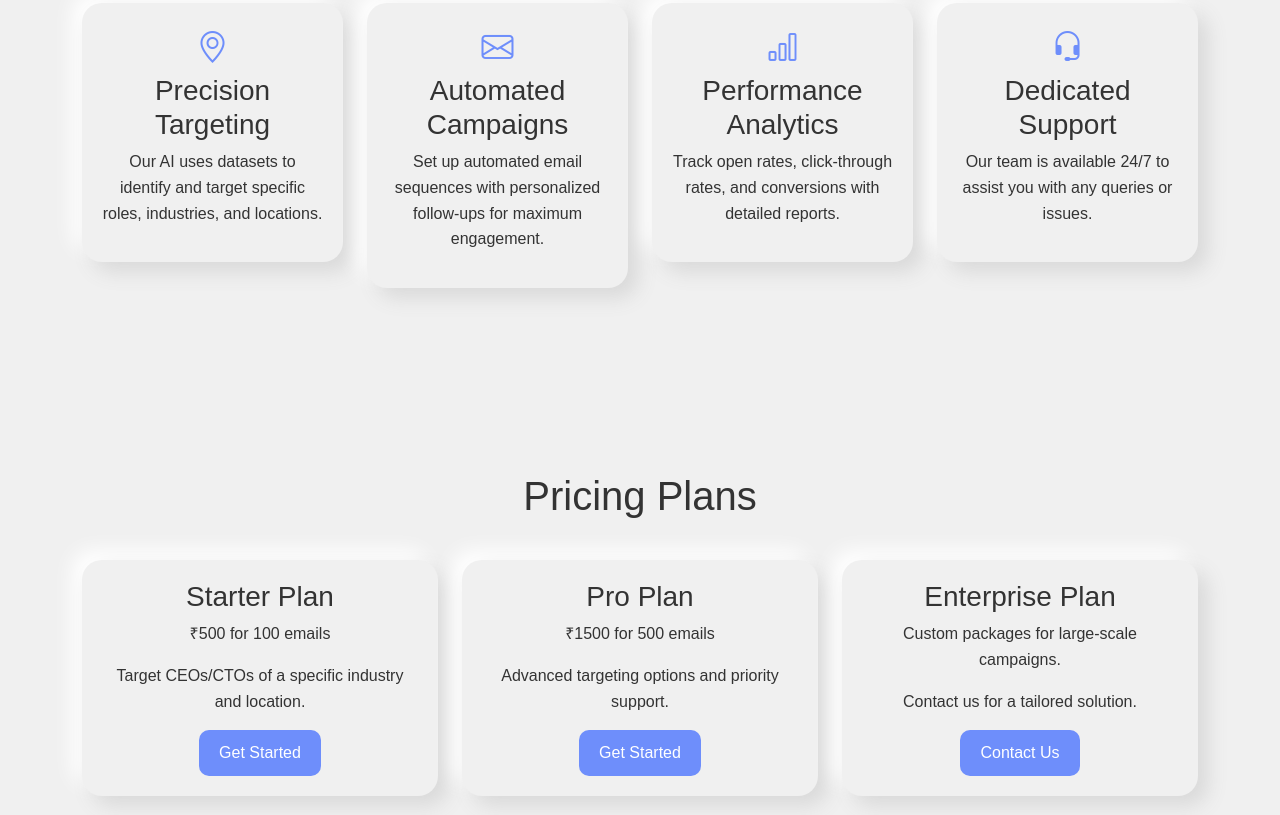
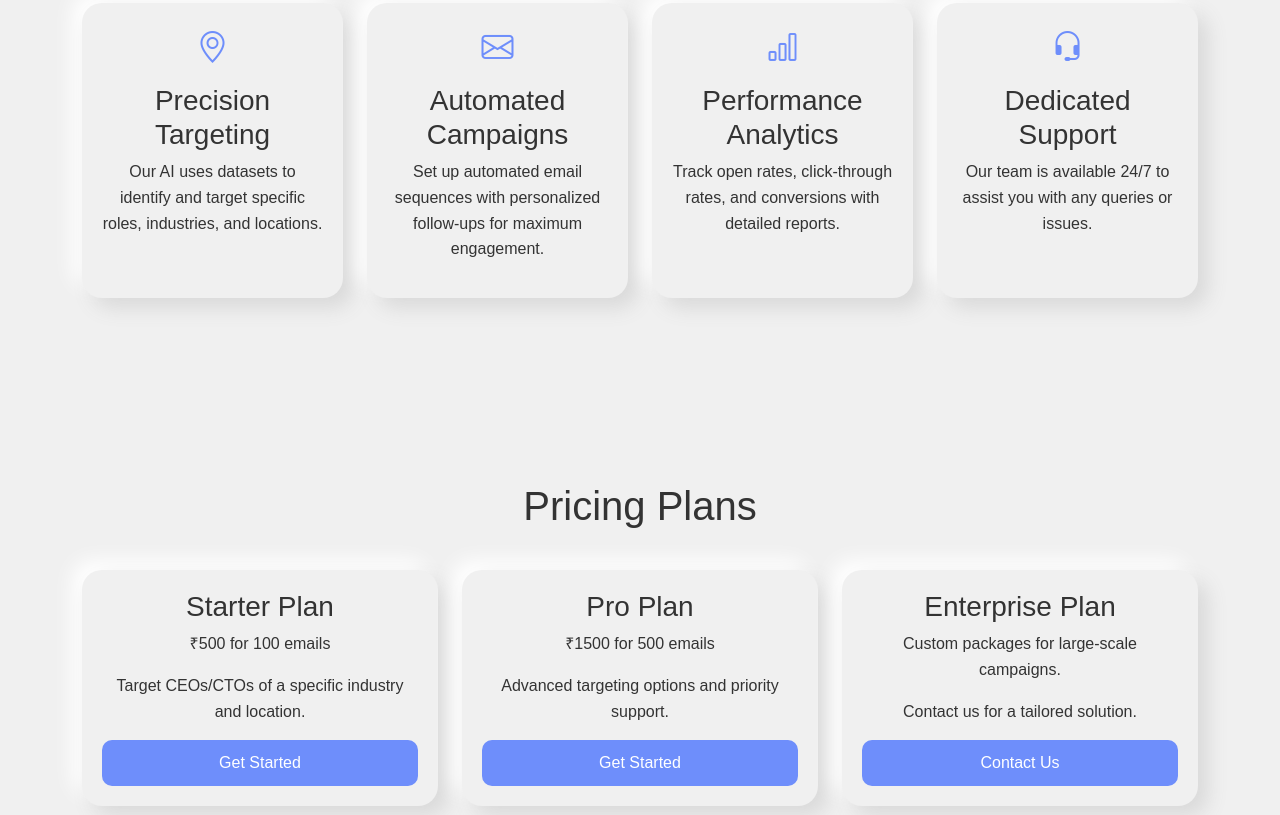
Before and after one commit to Tejaso7/AI-MAILS, a plain HTML site: page index.html in a window 1280 px wide. Shown: the part 965-1780 px from the top of the page. Drawn offline with nearby package versions, Linux system fonts and the light colour scheme.

Commit message:
Update index.html

```diff
--- a/index.html
+++ b/index.html
@@ -223,62 +223,63 @@
 <section id="features" class="container">
   <h2>Key Features</h2>
   <div class="row">
-      <div class="col-md-3 mb-4">
-        <div class="feature-card neumorphism">
+    <div class="col-md-3 mb-4 d-flex">
+      <div class="feature-card neumorphism flex-fill d-flex flex-column">
         <i class="bi bi-geo-alt icon"></i>
         <h3>Precision Targeting</h3>
-          <p>Our AI uses datasets to identify and target specific roles, industries, and locations.</p>
+        <p class="flex-grow-1">Our AI uses datasets to identify and target specific roles, industries, and locations.</p>
       </div>
     </div>
-      <div class="col-md-3 mb-4">
-        <div class="feature-card neumorphism">
+    <div class="col-md-3 mb-4 d-flex">
+      <div class="feature-card neumorphism flex-fill d-flex flex-column">
         <i class="bi bi-envelope icon"></i>
         <h3>Automated Campaigns</h3>
-          <p>Set up automated email sequences with personalized follow-ups for maximum engagement.</p>
+        <p class="flex-grow-1">Set up automated email sequences with personalized follow-ups for maximum engagement.</p>
       </div>
     </div>
-      <div class="col-md-3 mb-4">
-        <div class="feature-card neumorphism">
+    <div class="col-md-3 mb-4 d-flex">
+      <div class="feature-card neumorphism flex-fill d-flex flex-column">
         <i class="bi bi-bar-chart icon"></i>
         <h3>Performance Analytics</h3>
-          <p>Track open rates, click-through rates, and conversions with detailed reports.</p>
+        <p class="flex-grow-1">Track open rates, click-through rates, and conversions with detailed reports.</p>
       </div>
     </div>
-      <div class="col-md-3 mb-4">
-        <div class="feature-card neumorphism">
+    <div class="col-md-3 mb-4 d-flex">
+      <div class="feature-card neumorphism flex-fill d-flex flex-column">
         <i class="bi bi-headset icon"></i>
         <h3>Dedicated Support</h3>
-          <p>Our team is available 24/7 to assist you with any queries or issues.</p>
+        <p class="flex-grow-1">Our team is available 24/7 to assist you with any queries or issues.</p>
       </div>
     </div>
   </div>
 </section>
 
+
   <!-- Pricing Section -->
 <section id="pricing" class="container">
   <h2>Pricing Plans</h2>
   <div class="row">
-      <div class="col-md-4 mb-4">
-        <div class="pricing-card neumorphism">
+    <div class="col-md-4 mb-4 d-flex">
+      <div class="pricing-card neumorphism flex-fill d-flex flex-column">
         <h3>Starter Plan</h3>
         <p>₹500 for 100 emails</p>
-          <p>Target CEOs/CTOs of a specific industry and location.</p>
+        <p class="flex-grow-1">Target CEOs/CTOs of a specific industry and location.</p>
         <a href="#" class="cta-button">Get Started</a>
       </div>
     </div>
-      <div class="col-md-4 mb-4">
-        <div class="pricing-card neumorphism">
+    <div class="col-md-4 mb-4 d-flex">
+      <div class="pricing-card neumorphism flex-fill d-flex flex-column">
         <h3>Pro Plan</h3>
         <p>₹1500 for 500 emails</p>
-          <p>Advanced targeting options and priority support.</p>
+        <p class="flex-grow-1">Advanced targeting options and priority support.</p>
         <a href="#" class="cta-button">Get Started</a>
       </div>
     </div>
-      <div class="col-md-4 mb-4">
-        <div class="pricing-card neumorphism">
+    <div class="col-md-4 mb-4 d-flex">
+      <div class="pricing-card neumorphism flex-fill d-flex flex-column">
         <h3>Enterprise Plan</h3>
         <p>Custom packages for large-scale campaigns.</p>
-          <p>Contact us for a tailored solution.</p>
+        <p class="flex-grow-1">Contact us for a tailored solution.</p>
         <a href="contact.html" class="cta-button">Contact Us</a>
       </div>
     </div>
```
Lines whose indentation alone changed are shown as unchanged.
